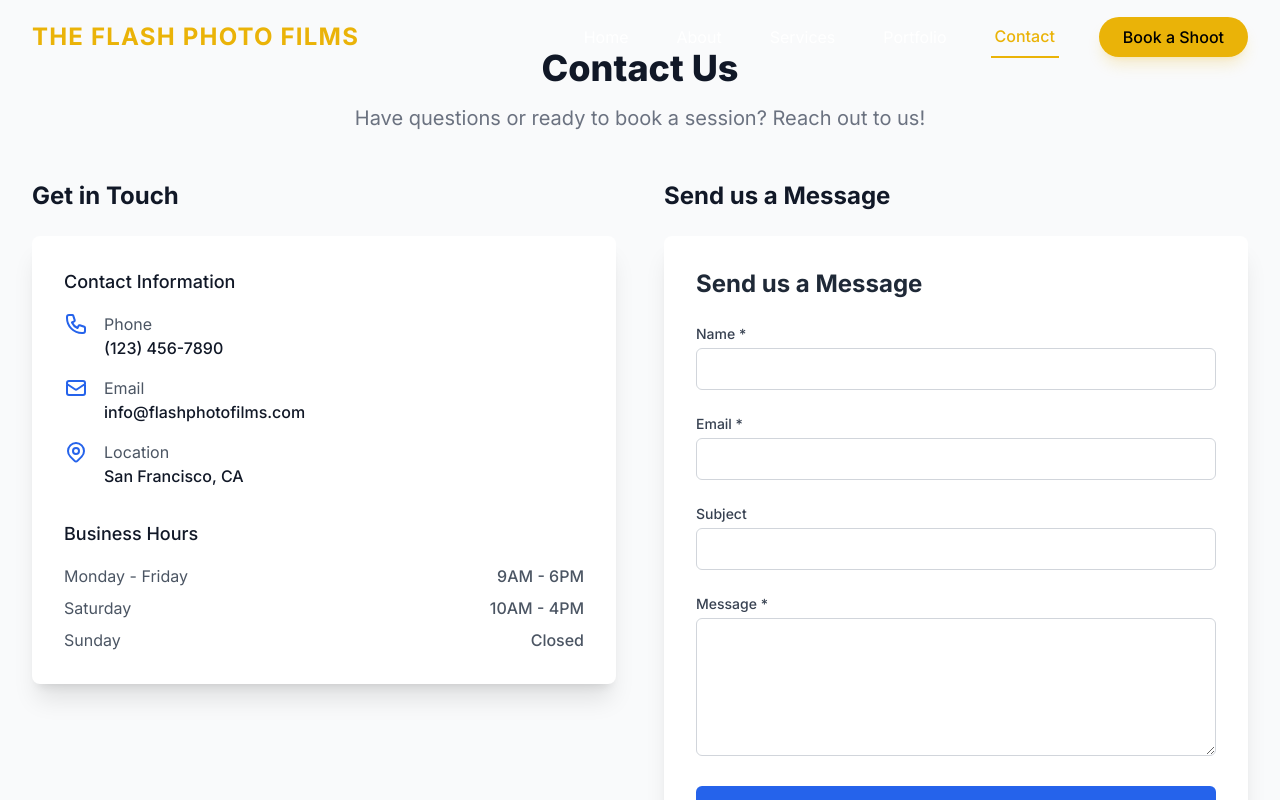
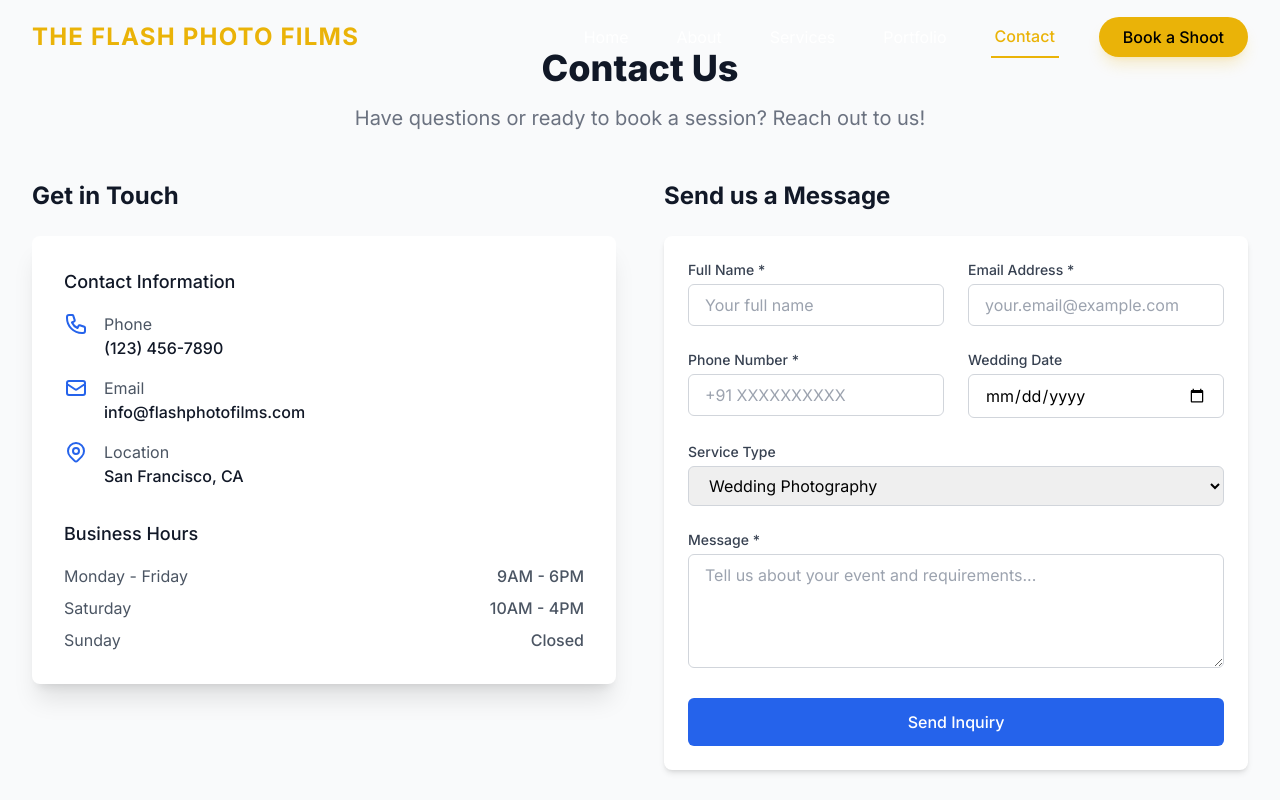
Before and after one commit to theflashphotofilms-prog/theflashphotofilms, a Next.js app: page /contact in a window 1280 px wide. Shown: the top 800 px of the page. Built offline with nearby package versions, Linux system fonts and the light colour scheme.

Commit message:
Fix contact form text visibility and cleanup

```diff
--- a/src/components/ContactForm.tsx
+++ b/src/components/ContactForm.tsx
@@ -1,20 +1,24 @@
 'use client';
 
 import { useState } from 'react';
+import { trackContactLead } from '@/lib/conversionTracking';
 
 const ContactForm = () => {
   const [formData, setFormData] = useState({
     name: '',
     email: '',
-    subject: '',
-    message: ''
+    phone: '',
+    date: '',
+    message: '',
+    serviceType: 'wedding'
   });
   const [isSubmitting, setIsSubmitting] = useState(false);
   const [submitSuccess, setSubmitSuccess] = useState(false);
-  const [errorMessage, setErrorMessage] = useState('');
+  const [submitError, setSubmitError] = useState('');
 
-  const handleChange = (e: React.ChangeEvent<HTMLInputElement | HTMLTextAreaElement>) => {
+  const handleChange = (e: React.ChangeEvent<HTMLInputElement | HTMLTextAreaElement | HTMLSelectElement>) => {
     const { name, value } = e.target;
+
     setFormData(prev => ({
       ...prev,
       [name]: value
@@ -24,58 +28,92 @@ const ContactForm = () => {
   const handleSubmit = async (e: React.FormEvent) => {
     e.preventDefault();
     setIsSubmitting(true);
-    setErrorMessage('');
+    setSubmitError('');
+
+    // Basic form validation
+    if (!formData.name.trim()) {
+      setSubmitError('Please enter your full name');
+      setIsSubmitting(false);
+      return;
+    }
+
+    if (!formData.email.trim()) {
+      setSubmitError('Please enter your email address');
+      setIsSubmitting(false);
+      return;
+    }
+
+    if (!formData.phone.trim()) {
+      setSubmitError('Please enter your phone number');
+      setIsSubmitting(false);
+      return;
+    }
+
+    if (!formData.message.trim()) {
+      setSubmitError('Please enter a message');
+      setIsSubmitting(false);
+      return;
+    }
 
     try {
+      // Track the contact lead event
+      trackContactLead(formData);
+
+      // Send the data to the API endpoint
       const response = await fetch('/api/contact', {
         method: 'POST',
-        headers: {
-          'Content-Type': 'application/json',
-        },
-        body: JSON.stringify(formData),
+        headers: { 'Content-Type': 'application/json' },
+        body: JSON.stringify(formData)
       });
 
       const result = await response.json();
 
-      if (response.ok) {
+      if (!response.ok) {
+        throw new Error(result.error || 'Failed to submit form');
+      }
+
+      // Reset form and show success message
+      setFormData({
+        name: '',
+        email: '',
+        phone: '',
+        date: '',
+        message: '',
+        serviceType: 'wedding'
+      });
       setSubmitSuccess(true);
-        setFormData({ name: '', email: '', subject: '', message: '' });
 
-        // Reset success message after 5 seconds
+      // Hide success message after 5 seconds
       setTimeout(() => {
         setSubmitSuccess(false);
       }, 5000);
-      } else {
-        setErrorMessage(result.error || 'Failed to send message. Please try again.');
-      }
     } catch (error) {
       console.error('Error submitting form:', error);
-      setErrorMessage('An unexpected error occurred. Please try again.');
+      setSubmitError(error instanceof Error ? error.message : 'Failed to submit form. Please try again.');
     } finally {
       setIsSubmitting(false);
     }
   };
 
   return (
-    <div className="bg-white shadow-xl rounded-lg p-6 md:p-8">
-      <h2 className="text-2xl font-bold text-gray-800 mb-6">Send us a Message</h2>
-
+    <div className="max-w-2xl mx-auto">
+      <form onSubmit={handleSubmit} className="bg-white shadow-md rounded-lg p-6">
         {submitSuccess && (
-        <div className="mb-6 p-4 bg-green-100 text-green-700 rounded-md">
-          Thank you for your message! We'll get back to you soon.
+          <div className="mb-6 p-4 bg-green-50 text-green-700 rounded-md animate-fade-in">
+            Thank you for your inquiry! We&apos;ll contact you soon.
           </div>
         )}
 
-      {errorMessage && (
-        <div className="mb-6 p-4 bg-red-100 text-red-700 rounded-md">
-          {errorMessage}
+        {submitError && (
+          <div className="mb-6 p-4 bg-red-50 text-red-700 rounded-md animate-fade-in">
+            {submitError}
           </div>
         )}
 
-      <form onSubmit={handleSubmit} className="space-y-6">
+        <div className="grid grid-cols-1 md:grid-cols-2 gap-6 mb-6">
           <div>
             <label htmlFor="name" className="block text-sm font-medium text-gray-700 mb-1">
-            Name *
+              Full Name *
             </label>
             <input
               type="text"
@@ -84,13 +122,14 @@ const ContactForm = () => {
               value={formData.name}
               onChange={handleChange}
               required
-            className="w-full px-4 py-2 border border-gray-300 rounded-md focus:ring-blue-500 focus:border-blue-500"
+              className="w-full px-4 py-2 border border-gray-300 rounded-md focus:ring-blue-500 focus:border-blue-500 text-black"
+              placeholder="Your full name"
             />
           </div>
 
           <div>
             <label htmlFor="email" className="block text-sm font-medium text-gray-700 mb-1">
-            Email *
+              Email Address *
             </label>
             <input
               type="email"
@@ -99,52 +138,98 @@ const ContactForm = () => {
               value={formData.email}
               onChange={handleChange}
               required
-            className="w-full px-4 py-2 border border-gray-300 rounded-md focus:ring-blue-500 focus:border-blue-500"
+              className="w-full px-4 py-2 border border-gray-300 rounded-md focus:ring-blue-500 focus:border-blue-500 text-black"
+              placeholder="your.email@example.com"
+            />
+          </div>
+        </div>
+
+        <div className="grid grid-cols-1 md:grid-cols-2 gap-6 mb-6">
+          <div>
+            <label htmlFor="phone" className="block text-sm font-medium text-gray-700 mb-1">
+              Phone Number *
+            </label>
+            <input
+              type="tel"
+              id="phone"
+              name="phone"
+              value={formData.phone}
+              onChange={handleChange}
+              required
+              className="w-full px-4 py-2 border border-gray-300 rounded-md focus:ring-blue-500 focus:border-blue-500 text-black"
+              placeholder="+91 XXXXXXXXXX"
             />
           </div>
 
           <div>
-          <label htmlFor="subject" className="block text-sm font-medium text-gray-700 mb-1">
-            Subject
+            <label htmlFor="date" className="block text-sm font-medium text-gray-700 mb-1">
+              Wedding Date
             </label>
             <input
-            type="text"
-            id="subject"
-            name="subject"
-            value={formData.subject}
+              type="date"
+              id="date"
+              name="date"
+              value={formData.date}
               onChange={handleChange}
-            className="w-full px-4 py-2 border border-gray-300 rounded-md focus:ring-blue-500 focus:border-blue-500"
+              className="w-full px-4 py-2 border border-gray-300 rounded-md focus:ring-blue-500 focus:border-blue-500 text-black"
             />
           </div>
+        </div>
 
-        <div>
+        <div className="mb-6">
+          <label htmlFor="serviceType" className="block text-sm font-medium text-gray-700 mb-1">
+            Service Type
+          </label>
+          <select
+            id="serviceType"
+            name="serviceType"
+            value={formData.serviceType}
+            onChange={handleChange}
+            className="w-full px-4 py-2 border border-gray-300 rounded-md focus:ring-blue-500 focus:border-blue-500 text-black"
+          >
+            <option value="wedding">Wedding Photography</option>
+            <option value="pre-wedding">Pre-Wedding Shoot</option>
+            <option value="post-wedding">Post-Wedding Shoot</option>
+            <option value="engagement">Engagement Photography</option>
+            <option value="other">Other Event</option>
+          </select>
+        </div>
+
+        <div className="mb-6">
           <label htmlFor="message" className="block text-sm font-medium text-gray-700 mb-1">
             Message *
           </label>
           <textarea
             id="message"
             name="message"
-            rows={5}
             value={formData.message}
             onChange={handleChange}
             required
-            className="w-full px-4 py-2 border border-gray-300 rounded-md focus:ring-blue-500 focus:border-blue-500"
+            rows={4}
+            className="w-full px-4 py-2 border border-gray-300 rounded-md focus:ring-blue-500 focus:border-blue-500 text-black"
+            placeholder="Tell us about your event and requirements..."
           ></textarea>
         </div>
 
-        <div>
         <button
           type="submit"
           disabled={isSubmitting}
-            className={`w-full py-3 px-4 rounded-md text-white font-medium ${
+          className={`w-full py-3 px-4 rounded-md text-white font-medium focus:outline-none focus:ring-2 focus:ring-offset-2 focus:ring-blue-500 transition-colors duration-200 ${
             isSubmitting
               ? 'bg-blue-400 cursor-not-allowed'
               : 'bg-blue-600 hover:bg-blue-700'
-            } transition-colors duration-300`}
+          }`}
         >
-            {isSubmitting ? 'Sending...' : 'Send Message'}
+          {isSubmitting ? (
+            <span className="flex items-center justify-center">
+              <svg className="animate-spin -ml-1 mr-2 h-4 w-4 text-white" xmlns="http://www.w3.org/2000/svg" fill="none" viewBox="0 0 24 24">
+                <circle className="opacity-25" cx="12" cy="12" r="10" stroke="currentColor" strokeWidth="4"></circle>
+                <path className="opacity-75" fill="currentColor" d="M4 12a8 8 0 018-8V0C5.373 0 0 5.373 0 12h4zm2 5.291A7.962 7.962 0 014 12H0c0 3.042 1.135 5.824 3 7.938l3-2.647z"></path>
+              </svg>
+              Sending...
+            </span>
+          ) : 'Send Inquiry'}
         </button>
-        </div>
       </form>
     </div>
   );
```
Lines whose indentation alone changed are shown as unchanged.
